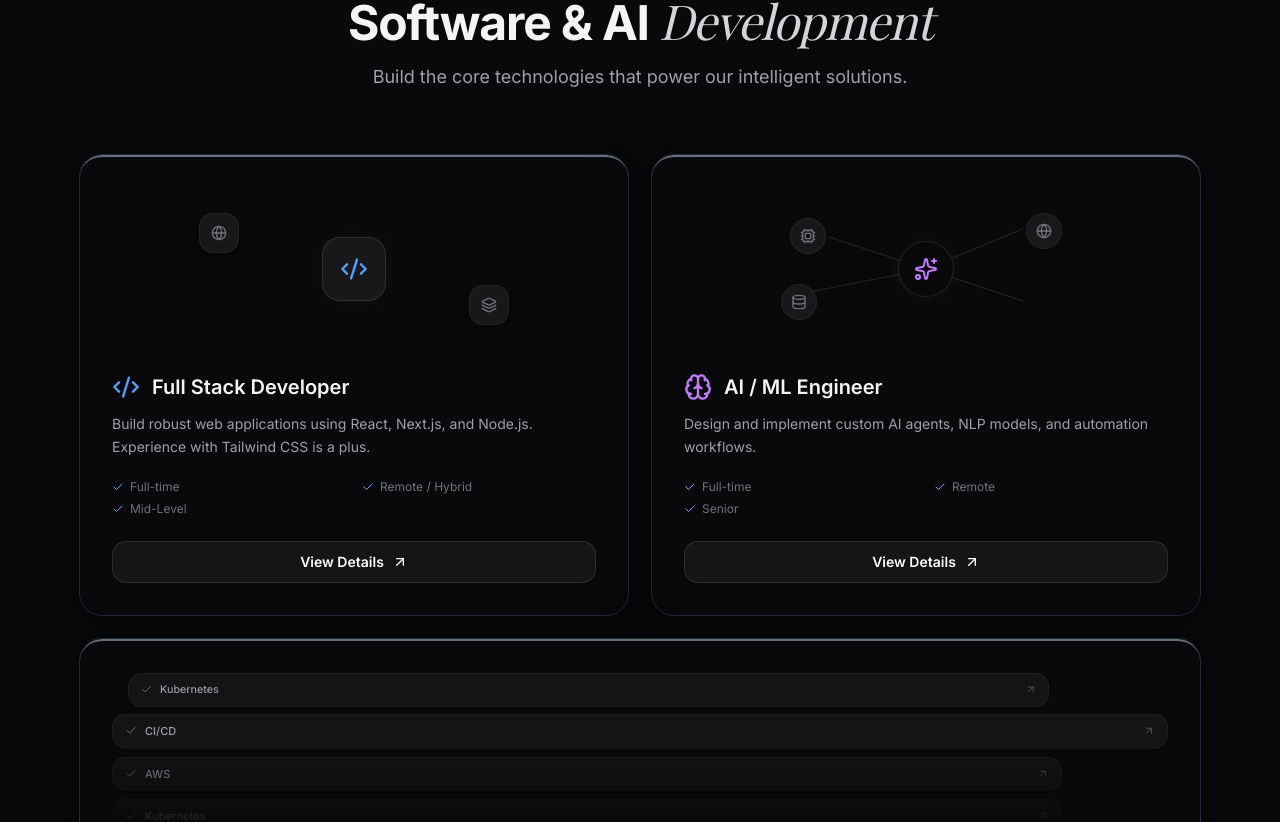
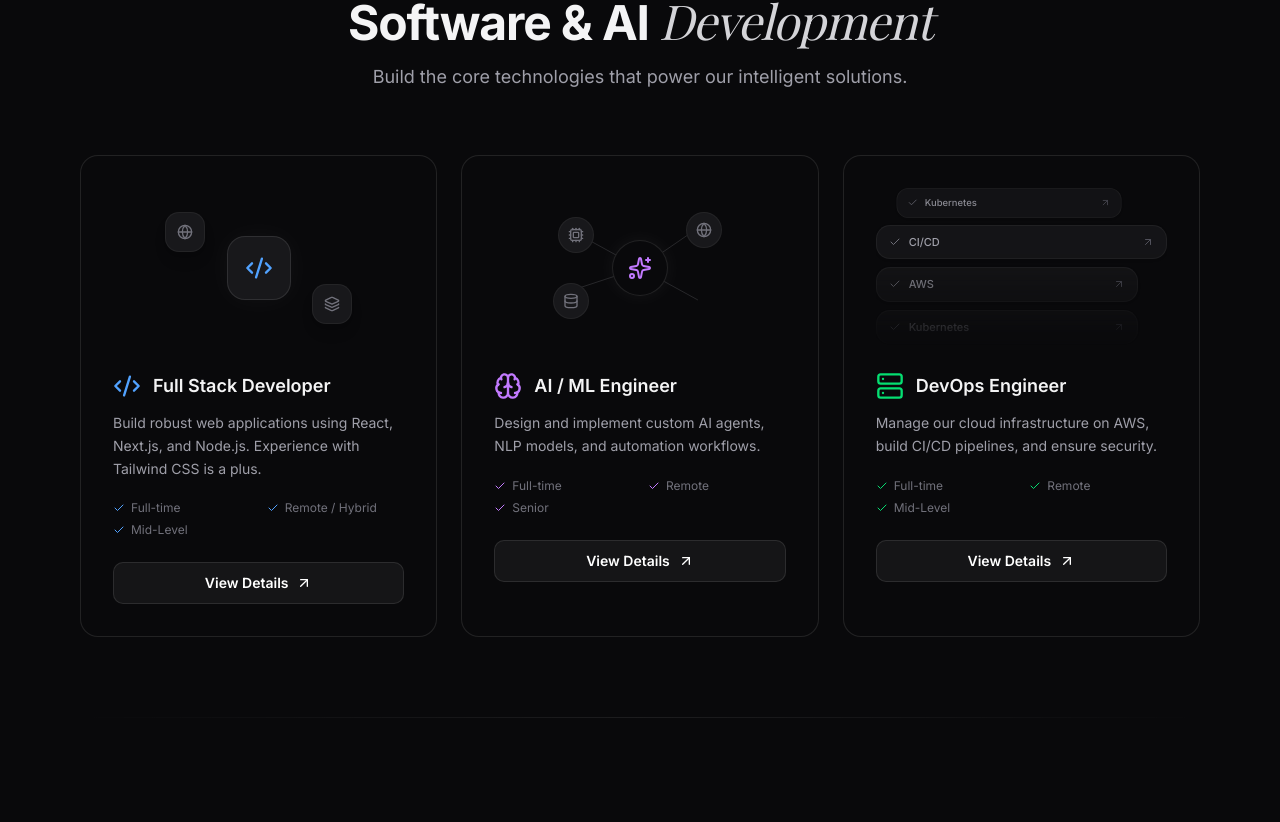
Before and after one commit to develop-programs/hindustan-innovation, a Next.js app: page /career in a window 1280 px wide. Shown: the part 938-1760 px from the top of the page. Built offline with nearby package versions, Linux system fonts and the light colour scheme; a web font is replaced by a local one.

Commit message:
feat: enhance CareerGrid and CareerHero components with improved animations and layout adjustments

```diff
--- a/src/components/career/CareerGrid.tsx
+++ b/src/components/career/CareerGrid.tsx
@@ -17,13 +17,31 @@ const containerVariants: Variants = {
   hidden: { opacity: 0 },
   visible: {
     opacity: 1,
-    transition: { staggerChildren: 0.15 },
+    transition: { staggerChildren: 0.1 },
   },
 };
 
 const itemVariants: Variants = {
-  hidden: { opacity: 0, y: 30 },
-  visible: { opacity: 1, y: 0, transition: { duration: 0.6, ease: "easeOut" } },
+  hidden: { opacity: 0, y: 40, scale: 0.95 },
+  visible: {
+    opacity: 1,
+    y: 0,
+    scale: 1,
+    transition: { duration: 0.5, ease: "easeOut" }
+  },
+};
+
+const cardHoverVariants: Variants = {
+  rest: {
+    y: 0,
+    scale: 1,
+    boxShadow: "0 10px 30px rgba(0, 0, 0, 0.3)"
+  },
+  hover: {
+    y: -8,
+    scale: 1.02,
+    boxShadow: "0 20px 50px rgba(255, 255, 255, 0.1), 0 0 30px rgba(255, 255, 255, 0.05)"
+  },
 };
 
 const IconMap: Record<string, React.FC<any>> = {
@@ -112,7 +130,6 @@ interface JobCard {
   graphic: "cluster" | "tags" | "nodes";
   graphicIcons?: React.ReactNode[];
   graphicTags?: string[];
-  colSpan?: number;
 }
 
 interface Department {
@@ -146,13 +163,6 @@ const DEPARTMENTS: Department[] = careersData.departments.map((dept: any) => ({
 
 // ─── Single card ──────────────────────────────────────────────────────────────
 
-const COL_SPAN: Record<number, string> = {
-  2: "md:col-span-2",
-  3: "md:col-span-3",
-  4: "md:col-span-4",
-  6: "md:col-span-6",
-};
-
 function JobCardComponent({ card }: { card: JobCard }) {
   const renderGraphic = () => {
     if (card.graphic === "tags" && card.graphicTags)
@@ -167,25 +177,44 @@ function JobCardComponent({ card }: { card: JobCard }) {
     );
   };
 
-  const spanClass = COL_SPAN[card.colSpan ?? 2] ?? "md:col-span-2";
-
   return (
     <motion.div
       variants={itemVariants}
-      className={`${spanClass} flex flex-col p-8 bg-zinc-950 rounded-3xl border-t-2 border-slate-300/50 outline outline-slate-800 shadow-[0_0_40px_rgba(0,0,0,0.5)] overflow-hidden relative group transition-all duration-300`}
+      initial="hidden"
+      whileInView="visible"
+      viewport={{ once: false, amount: 0.3 }}
+      whileHover="hover"
+      whileTap={{ scale: 0.98 }}
+      custom={cardHoverVariants}
+      className="flex flex-col p-8 bg-zinc-950 rounded-2xl border border-white/10 overflow-hidden relative group"
     >
-      <div className="absolute inset-0 bg-linear-to-br from-white/2 to-transparent opacity-0 group-hover:opacity-100 transition-opacity duration-500 pointer-events-none rounded-3xl" />
+      {/* Animated border glow on hover */}
+      <motion.div
+        initial={{ opacity: 0 }}
+        whileHover={{ opacity: 1 }}
+        transition={{ duration: 0.3 }}
+        className="absolute inset-0 rounded-2xl bg-gradient-to-br from-white/5 to-transparent pointer-events-none"
+      />
 
+      {/* Inner glow effect */}
+      <motion.div
+        initial={{ opacity: 0 }}
+        whileHover={{ opacity: 0.5 }}
+        transition={{ duration: 0.3 }}
+        className="absolute -inset-px rounded-2xl bg-gradient-to-br from-blue-500/10 via-transparent to-purple-500/10 pointer-events-none blur-sm"
+      />
+
+      <div className="relative z-10">
         {renderGraphic()}
 
         <div className="flex items-center gap-3 mb-3">
           <div className={`shrink-0 ${card.accent}`}>{card.icon}</div>
-        <h3 className="text-xl font-semibold text-zinc-100">{card.title}</h3>
+          <h3 className="text-lg font-semibold text-zinc-100">{card.title}</h3>
         </div>
 
         <p className="text-zinc-400 text-sm leading-relaxed mb-5">{card.description}</p>
 
-      <div className="mt-auto grid grid-cols-2 gap-x-4 gap-y-1.5 mb-6">
+        <div className="grid grid-cols-2 gap-x-4 gap-y-1.5 mb-6">
           {card.items.map((item) => (
             <div key={item} className="flex items-center gap-1.5 text-xs text-zinc-500">
               <Check className={`w-3 h-3 shrink-0 ${card.accent}`} />
@@ -194,9 +223,15 @@ function JobCardComponent({ card }: { card: JobCard }) {
           ))}
         </div>
 
-      <Link href={`/career/${card.id}`} className="inline-flex items-center justify-center w-full gap-2 bg-white/5 hover:bg-white/10 border border-white/10 text-white px-4 py-2.5 rounded-xl text-sm font-semibold transition-colors mt-auto">
+        <motion.div
+          whileHover={{ scale: 1.05 }}
+          transition={{ duration: 0.2 }}
+        >
+          <Link href={`/career/${card.id}`} className="inline-flex items-center justify-center w-full gap-2 bg-white/5 hover:bg-white/10 border border-white/10 text-white px-4 py-2.5 rounded-lg text-sm font-semibold transition-colors">
             View Details <ArrowUpRight className="w-4 h-4" />
           </Link>
+        </motion.div>
+      </div>
     </motion.div>
   );
 }
@@ -230,7 +265,7 @@ function DepartmentSection({ dept }: { dept: Department }) {
         initial="hidden"
         whileInView="visible"
         viewport={{ once: false, amount: 0.2 }}
-        className="grid grid-cols-1 md:grid-cols-6 gap-6 w-full"
+        className="grid grid-cols-1 md:grid-cols-2 lg:grid-cols-3 gap-6 w-full"
       >
         {dept.jobs.map((job) => (
           <JobCardComponent key={job.id} card={job} />
--- a/src/components/career/CareerHero.tsx
+++ b/src/components/career/CareerHero.tsx
@@ -29,10 +29,11 @@ export function CareerHero() {
         variants={containerVariants}
         initial="hidden"
         animate="visible"
-        className="relative z-10 flex flex-col items-center justify-center px-4 pt-24 pb-4 w-full max-w-6xl mx-auto text-center"
+        className="absolute z-10 inset-0 h-full grid place-content-center  px-4 pt-24 pb-4 w-full"
       >
+        <div className="flex flex-col justify-center items-center">
           {/* Pill */}
-        <motion.div variants={itemVariants} className="flex items-center gap-2 mb-6 bg-zinc-900/40 backdrop-blur-md border border-white/5 rounded-full px-4 py-1.5 shadow-lg">
+          <motion.div variants={itemVariants} className="max-w-44 flex items-center justify-center gap-2 mb-6 bg-zinc-900/40 backdrop-blur-md border border-white/5 rounded-full px-4 py-1.5 shadow-lg">
             <Briefcase className="w-4 h-4 text-zinc-300" />
             <span className="text-xs font-semibold tracking-wider text-zinc-300 uppercase">
               {hero.pill}
@@ -58,6 +59,7 @@ export function CareerHero() {
           >
             {hero.ctaText} <ArrowUpRight className="w-4 h-4" />
           </motion.a>
+        </div>
       </motion.section>
     </div>
   );
```
Lines whose indentation alone changed are shown as unchanged.
